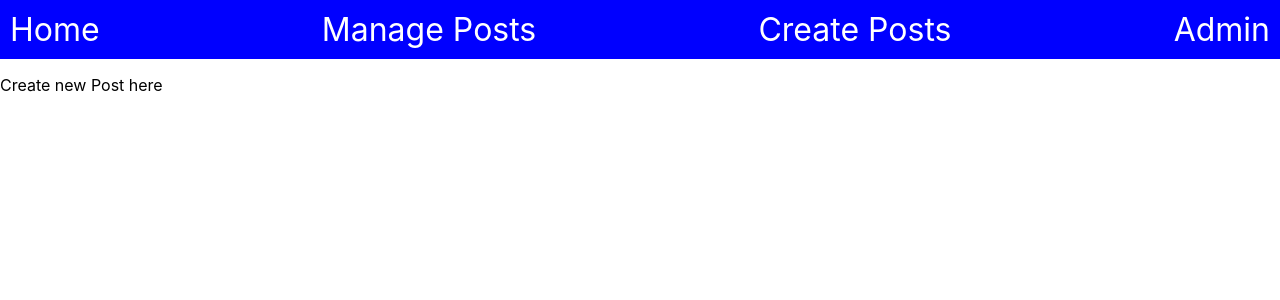
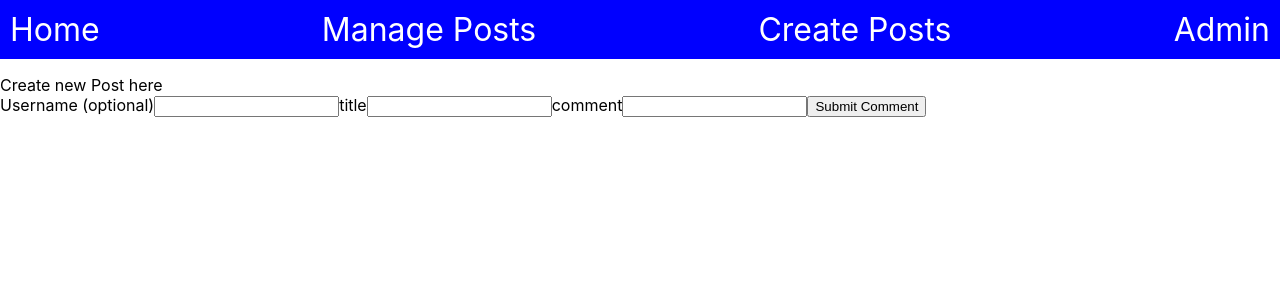
Before and after one commit to DavyFungALoi/Blog-API, a React (Create React App) app in the folder admin-front-end/: page /createpost in a window 1280 px wide. Shown: the top 300 px of the page. Built offline with nearby package versions, Linux system fonts and the light colour scheme.

Commit message:
added form skeleton for submitting new posts

```diff
--- a/admin-front-end/src/components/CreatePosts/createpost.js
+++ b/admin-front-end/src/components/CreatePosts/createpost.js
@@ -1,9 +1,61 @@
-import React from 'react'
+import React, { useState, useEffect } from "react";
 
-export default function createpost() {
+export default function Createpost() {
+    const [username, setUsername] = useState({ username: "" });
+    const [title, setTitle] = useState({ title: "" });
+    const [commentInput, setCommentInput] = useState({ commentInput: "" });
+
+    const handleUsernameChange = (e) => {
+      setUsername({ username: e.target.value });
+    };
+
+    const handleTitleChange = (e) => {
+      setTitle({ title: e.target.value });
+    };
+
+    const handleCommentChange = (e) => {
+      setCommentInput({ commentInput: e.target.value });
+    };
+
+    const handlePostCommentAndRetrieve = async () => {
+     console.log("hello")
+    };
+
+
     return (
+      <div>
         <div>
-            Create new Post here
+          Create new Post here
+          <form
+            className="blogpost_postCommentAndRetrieveHandler_container__commentform"
+            action=""
+          >
+            <label htmlFor="username">Username (optional)</label>
+            <input
+              name="username"
+              type="text"
+              value={username.username}
+              onChange={handleUsernameChange}
+            />
+            <label htmlFor="title">title</label>
+            <input
+              name="title"
+              type="text"
+              value={title.title}
+              onChange={handleTitleChange}
+            />
+            <label htmlFor="body">comment</label>
+            <input
+              name="body"
+              type="text"
+              value={commentInput.commentInput}
+              onChange={handleCommentChange}
+            />
+
+            <button onClick={handlePostCommentAndRetrieve}>Submit Comment</button>
+          </form>
         </div>
-    )
+      </div>
+    );
+
 }
```
